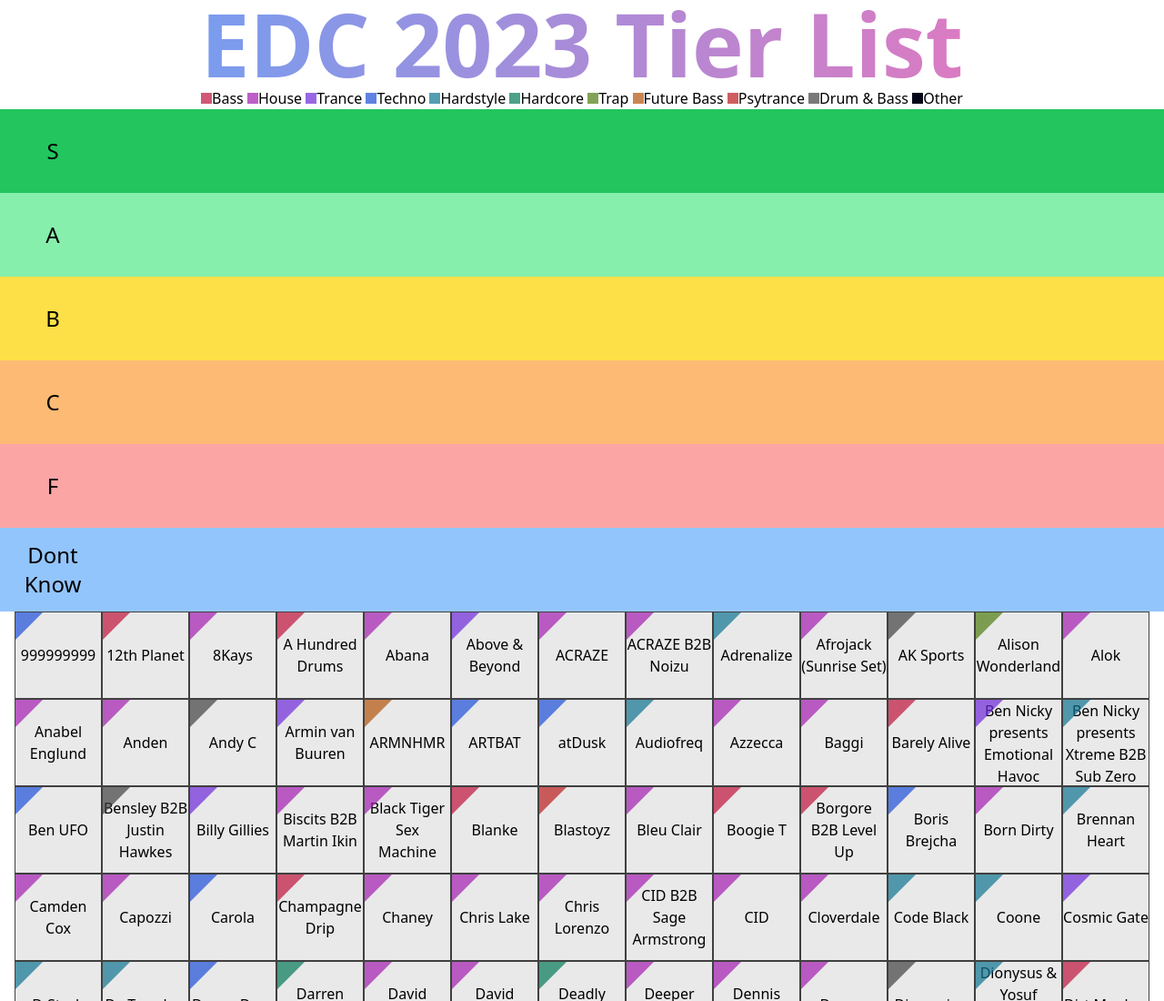
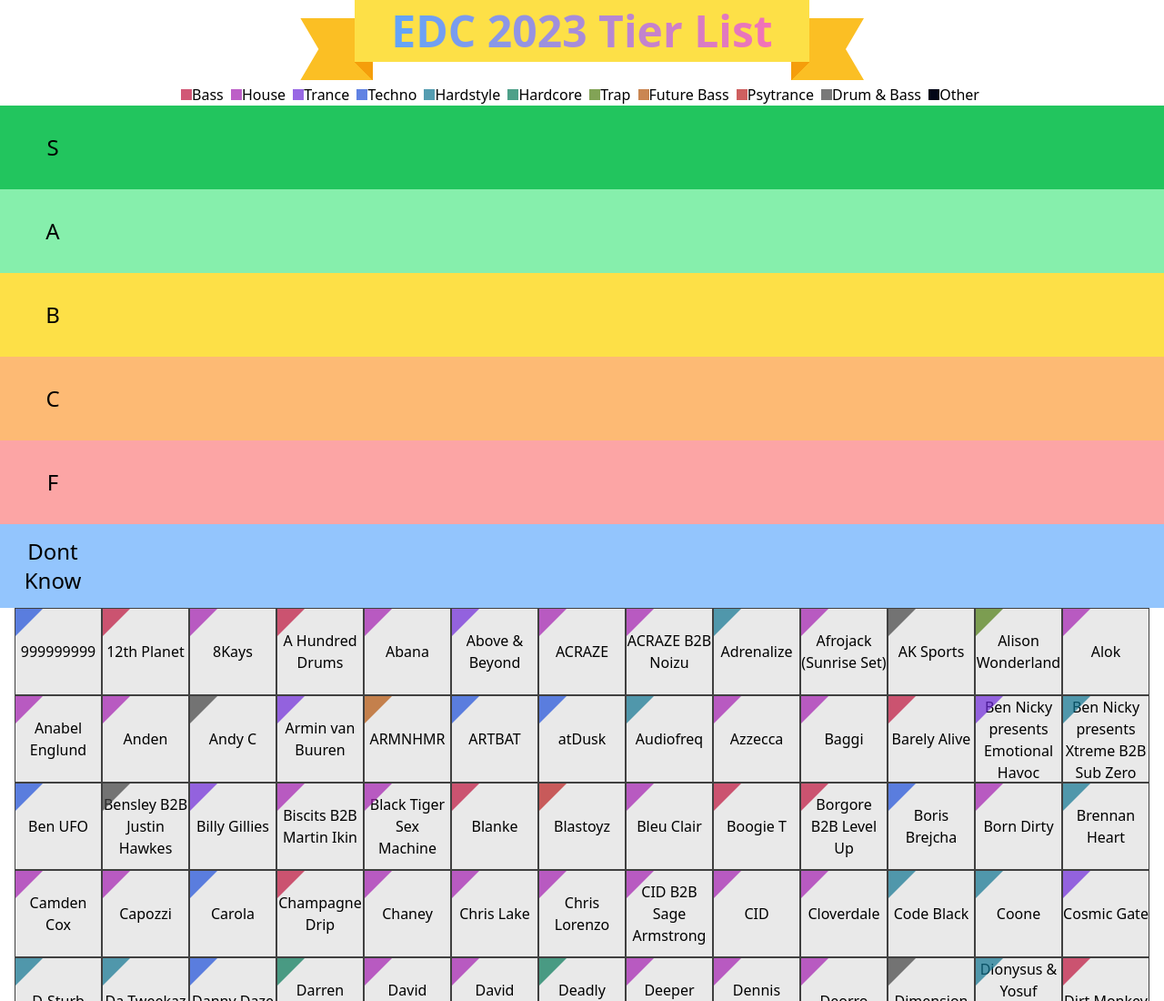
Before and after one commit to WattersIV/vanilla-tier-list, a website built with Vite: page index.html in a window 1280 px wide. Shown: the top 1100 px of the page at 91% size. Built offline with nearby package versions, Linux system fonts and the light colour scheme.

Commit message:
Add css ribon for title and space btwn legend items

```diff
--- a/index.html
+++ b/index.html
@@ -14,53 +14,55 @@
   </head>
   <body>
     <div id="app">
-      <h1
-        class="font-bold text-transparent text-8xl bg-clip-text bg-gradient-to-r from-blue-400 to-pink-400 text-center"
-      >
-        EDC 2023 Tier List
-      </h1>
-      <ol class="m-auto text-center">
-        <li class="inline-flex items-center">
+      <div class="ribbon">
+        <h1
+          class="font-bold text-transparent text-5xl bg-clip-text bg-gradient-to-r from-blue-400 to-pink-400 text-center"
+        >
+          EDC 2023 Tier List
+        </h1>
+      </div>
+      <ol class="m-auto text-center pt-1">
+        <li class="inline-flex items-center pr-1">
           <div class="h-3 w-3 bg-rose-700/70"></div>
           <p>Bass</p>
         </li>
-        <li class="inline-flex items-center">
+        <li class="inline-flex items-center pr-1">
           <div class="h-3 w-3 bg-fuchsia-700/70"></div>
           <p>House</p>
         </li>
-        <li class="inline-flex items-center">
+        <li class="inline-flex items-center pr-1">
           <div class="h-3 w-3 bg-violet-700/70"></div>
           <p>Trance</p>
         </li>
-        <li class="inline-flex items-center">
+        <li class="inline-flex items-center pr-1">
           <div class="h-3 w-3 bg-blue-700/70"></div>
           <p>Techno</p>
         </li>
-        <li class="inline-flex items-center">
+        <li class="inline-flex items-center pr-1">
           <div class="h-3 w-3 bg-cyan-700/70"></div>
           <p>Hardstyle</p>
         </li>
-        <li class="inline-flex items-center">
+        <li class="inline-flex items-center pr-1">
           <div class="h-3 w-3 bg-emerald-700/70"></div>
           <p>Hardcore</p>
         </li>
-        <li class="inline-flex items-center">
+        <li class="inline-flex items-center pr-1">
           <div class="h-3 w-3 bg-lime-700/70"></div>
           <p>Trap</p>
         </li>
-        <li class="inline-flex items-center">
+        <li class="inline-flex items-center pr-1">
           <div class="h-3 w-3 bg-amber-700/70"></div>
           <p>Future Bass</p>
         </li>
-        <li class="inline-flex items-center">
+        <li class="inline-flex items-center pr-1">
           <div class="h-3 w-3 bg-red-700/70"></div>
           <p>Psytrance</p>
         </li>
-        <li class="inline-flex items-center">
+        <li class="inline-flex items-center pr-1">
           <div class="h-3 w-3 bg-neutral-700/70"></div>
           <p>Drum & Bass</p>
         </li>
-        <li class="inline-flex items-center">
+        <li class="inline-flex items-center pr-1">
           <div class="h-3 w-3 bg-slate-950"></div>
           <p>Other</p>
         </li>
--- a/src/index.css
+++ b/src/index.css
@@ -13,4 +13,41 @@
     top: 0;
     left: 0;
   }
+  .ribbon {
+    position: relative;
+    margin: 0 auto 20px;
+    padding: 10px 40px;
+    text-align: center;
+    background-color: #fde047; /* amber 300 */
+    width: fit-content;
+  }
+  .ribbon:before,
+  .ribbon:after {
+    content: '';
+    width: 80px;
+    height: 100%;
+    background-color: #fbbf24; /* amber 400 */
+
+    /* position ribbon ends behind and slightly lower */
+    position: absolute;
+    z-index: -1;
+    top: 20px;
+
+    /* clip ribbon end shape */
+    clip-path: polygon(0 0, 100% 0, 100% 100%, 0 100%, 25% 50%);
+
+    /* draw and position the folded ribbon bit */
+    background-image: linear-gradient(45deg, transparent 50%, #f59e0b 50%); /* amber 500 */
+    background-size: 20px 20px;
+    background-repeat: no-repeat;
+    background-position: bottom right;
+  }
+
+  .ribbon:before {
+    left: -60px;
+  }
+  .ribbon:after {
+    right: -60px;
+    transform: scaleX(-1);
+  }
 }
```
